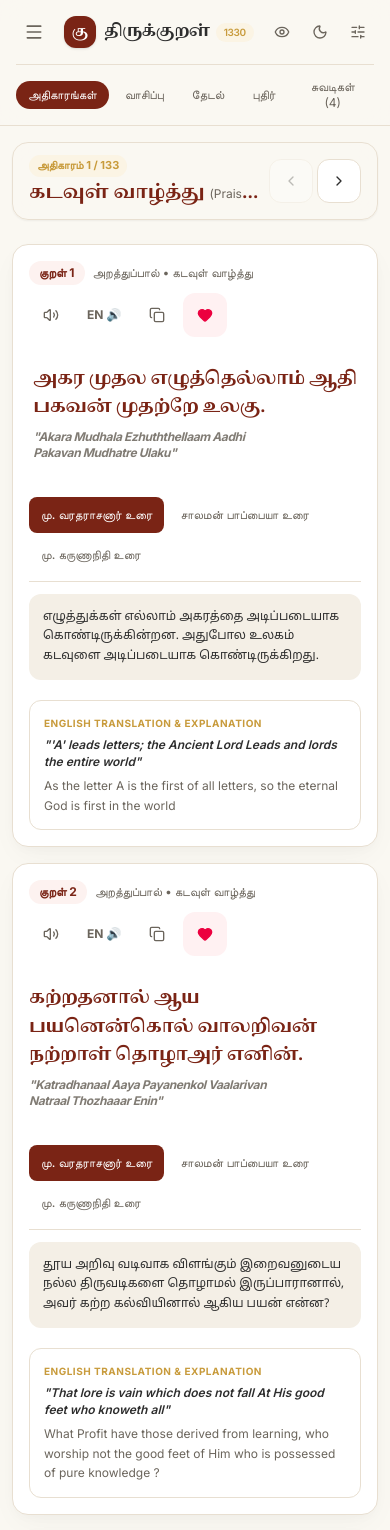
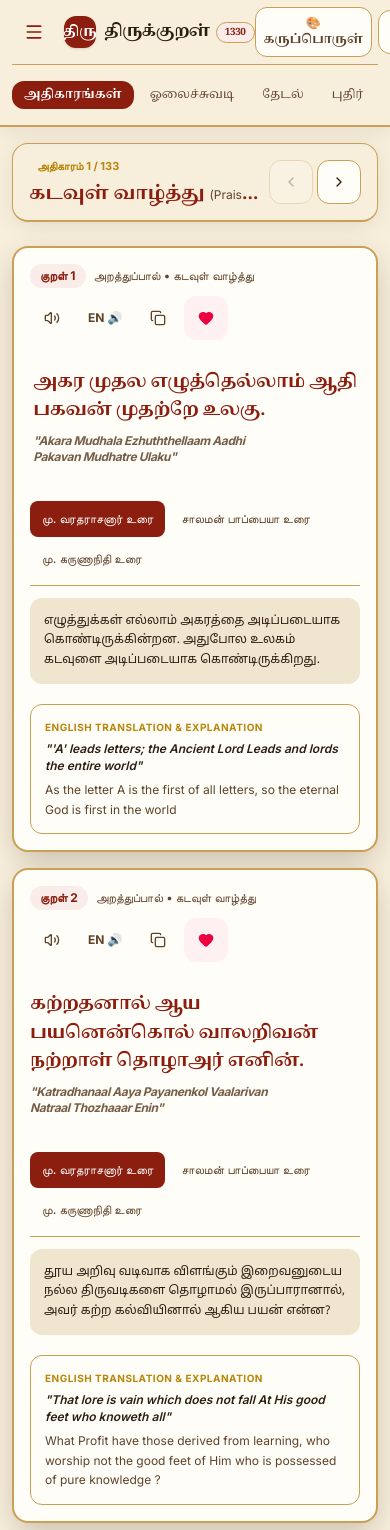
Before and after one commit to gagatech-57/KuralAram, a React (Vite) app: page / in a window 390 px wide. Shown: the top 1530 px of the page. Built offline with nearby package versions, Linux system fonts and the light colour scheme.

Commit message:
Restore rich Ancient Tamil Heritage theme and Palm Leaf manuscript styling

```diff
--- a/src/App.jsx
+++ b/src/App.jsx
@@ -11,9 +11,9 @@ import thirukuralData from './data/thirukural.json';
 
 export default function App() {
   const [activeTab, setActiveTab] = useState('explore'); // 'explore', 'palmleaf', 'search', 'quiz', 'bookmarks'
-  const [sidebarOpen, setSidebarOpen] = useState(() => window.innerWidth >= 768);
+  const [sidebarOpen, setSidebarOpen] = useState(() => window.innerWidth >= 1024);
   const [selectedChapterId, setSelectedChapterId] = useState(1);
-  const [darkMode, setDarkMode] = useState(false);
+  const [theme, setTheme] = useState('theme-parchment'); // 'theme-parchment', 'theme-palmleaf', 'theme-darktemple'
   const [fontSizeMultiplier, setFontSizeMultiplier] = useState(1.0);
   const [isZenMode, setIsZenMode] = useState(false);
   const [scrollProgress, setScrollProgress] = useState(0);
@@ -26,15 +26,6 @@ export default function App() {
       return [1, 2, 39, 109];
     }
   });
-
-  // Dark Mode Class Handler
-  useEffect(() => {
-    if (darkMode) {
-      document.documentElement.classList.add('dark');
-    } else {
-      document.documentElement.classList.remove('dark');
-    }
-  }, [darkMode]);
 
   // Bookmarks LocalStorage Sync
   useEffect(() => {
@@ -70,9 +61,9 @@ export default function App() {
   };
 
   return (
-    <div className="min-h-screen bg-[var(--bg-main)] text-[var(--text-main)] transition-colors duration-300">
+    <div className={`min-h-screen ${theme} bg-[var(--bg-main)] text-[var(--text-main)] transition-colors duration-400`}>
 
-      {/* Top Reading Scroll Progress Bar */}
+      {/* Top Scroll Progress Bar */}
       <div
         className="fixed top-0 left-0 h-1 bg-[var(--brand-primary)] z-50 transition-all duration-150"
         style={{ width: `${scrollProgress}%` }}
@@ -85,8 +76,8 @@ export default function App() {
           setActiveTab={setActiveTab}
           sidebarOpen={sidebarOpen}
           setSidebarOpen={setSidebarOpen}
-          darkMode={darkMode}
-          setDarkMode={setDarkMode}
+          theme={theme}
+          setTheme={setTheme}
           fontSizeMultiplier={fontSizeMultiplier}
           setFontSizeMultiplier={setFontSizeMultiplier}
           isZenMode={isZenMode}
@@ -99,16 +90,16 @@ export default function App() {
       {isZenMode && (
         <button
           onClick={() => setIsZenMode(false)}
-          className="fixed top-4 right-4 z-50 px-4 py-2 rounded-full bg-[var(--brand-primary)] text-white text-xs font-bold font-inter shadow-xl hover:opacity-90 transition-opacity"
+          className="fixed top-4 right-4 z-50 px-4 py-2 rounded-full bg-[var(--brand-primary)] text-white text-xs font-bold font-tamil-serif shadow-xl hover:opacity-90 transition-opacity"
         >
-          ✕ Exit Zen Focus Mode
+          ✕ Zen வாசிப்பை விலக்குக
         </button>
       )}
 
       {/* Main Layout (Left Collapsible Drawer + Central Reading Area) */}
       <div className="flex">
 
-        {/* Left Collapsible Chapters Drawer (Only shown when activeTab === 'explore' and not in Zen Mode) */}
+        {/* Left Collapsible Chapters Drawer */}
         {!isZenMode && activeTab === 'explore' && (
           <SidebarDrawer
             chapters={thirukuralData.chapters}
--- a/src/components/Navbar.jsx
+++ b/src/components/Navbar.jsx
@@ -1,8 +1,7 @@
 import React, { useState } from 'react';
 import {
   BookOpen, Search, Bookmark, Award, Feather,
-  Menu, Sun, Moon, Maximize, Minimize, Eye,
-  Type, SlidersHorizontal, ChevronRight, X
+  Menu, Maximize, Eye, SlidersHorizontal, X
 } from 'lucide-react';
 
 export default function Navbar({
@@ -10,8 +9,8 @@ export default function Navbar({
   setActiveTab,
   sidebarOpen,
   setSidebarOpen,
-  darkMode,
-  setDarkMode,
+  theme,
+  setTheme,
   fontSizeMultiplier,
   setFontSizeMultiplier,
   isZenMode,
@@ -31,18 +30,18 @@ export default function Navbar({
   };
 
   return (
-    <header className="sticky top-0 z-40 glass-header border-b border-[var(--border-color)] transition-all duration-300">
-      <div className="max-w-7xl mx-auto px-4 sm:px-6 lg:px-8">
+    <header className="sticky top-0 z-40 glass-header transition-all duration-300">
+      <div className="max-w-7xl mx-auto px-3 sm:px-6 lg:px-8">
         <div className="flex items-center justify-between h-16">
 
           {/* Left Side: Sidebar Toggle & Brand Title */}
-          <div className="flex items-center gap-3">
+          <div className="flex items-center gap-2 sm:gap-3">
             <button
               onClick={() => setSidebarOpen(!sidebarOpen)}
-              className="p-2 rounded-xl text-[var(--text-muted)] hover:text-[var(--text-main)] hover:bg-[var(--bg-surface)] transition-colors"
+              className="touch-target p-2 rounded-xl text-[var(--text-muted)] hover:text-[var(--text-main)] transition-colors"
               title={sidebarOpen ? "Collapse Chapters Sidebar" : "Open Chapters Sidebar"}
             >
-              <Menu className="w-5 h-5" />
+              <Menu className="w-5 h-5 text-[var(--brand-primary)]" />
             </button>
 
             <div
@@ -50,12 +49,12 @@ export default function Navbar({
               className="flex items-center gap-2 cursor-pointer group"
             >
               <span className="w-8 h-8 rounded-xl bg-[var(--brand-primary)] text-white font-bold font-tamil-serif flex items-center justify-center text-sm shadow-sm group-hover:scale-105 transition-transform">
-                கு
+                திரு
               </span>
               <div>
                 <h1 className="text-base sm:text-lg font-bold font-tamil-serif text-[var(--text-main)] tracking-tight flex items-center gap-1.5">
                   திருக்குறள்
-                  <span className="text-[10px] font-semibold px-2 py-0.5 rounded-full bg-[var(--brand-accent-light)] text-[var(--brand-accent)] font-inter">
+                  <span className="text-[10px] font-bold px-2 py-0.5 rounded-full bg-[var(--brand-primary-light)] text-[var(--brand-primary)] font-tamil-serif border border-[var(--bg-card-border)]">
                     1330
                   </span>
                 </h1>
@@ -63,12 +62,13 @@ export default function Navbar({
             </div>
           </div>
 
-          {/* Center: Modern Pill Buttons (Desktop) */}
-          <nav className="hidden md:flex items-center gap-1 bg-[var(--bg-surface)] p-1 rounded-full border border-[var(--border-color)]">
+          {/* Center: Ancient Navigation Pills (Desktop) */}
+          <nav className="hidden md:flex items-center gap-1.5 bg-[var(--bg-surface)] p-1 rounded-xl border border-[var(--bg-card-border)]">
             <button
               onClick={() => setActiveTab('explore')}
               className={`btn-pill ${activeTab === 'explore' ? 'btn-pill-active' : ''}`}
             >
+              <BookOpen className="w-3.5 h-3.5" />
               <span>அதிகாரங்கள்</span>
             </button>
 
@@ -76,7 +76,8 @@ export default function Navbar({
               onClick={() => setActiveTab('palmleaf')}
               className={`btn-pill ${activeTab === 'palmleaf' ? 'btn-pill-active' : ''}`}
             >
-              <span>வாசிப்பு</span>
+              <Feather className="w-3.5 h-3.5" />
+              <span>ஓலைச்சுவடி</span>
             </button>
 
             <button
@@ -109,43 +110,67 @@ export default function Navbar({
             </button>
           </nav>
 
-          {/* Right Side: Quick Settings & Customization */}
+          {/* Right Side: Theme Dropdown & Settings */}
           <div className="flex items-center gap-1.5">
 
-            {/* Reading Mode (Zen Mode) Button */}
+            {/* Theme Dropdown */}
+            <div className="relative group">
+              <button
+                className="touch-target p-2 rounded-xl text-[var(--text-muted)] hover:text-[var(--text-main)] transition-colors border border-[var(--bg-card-border)] bg-[var(--bg-card)] flex items-center gap-1 text-xs font-bold font-tamil-serif"
+                title="Change Ancient Theme"
+              >
+                <span>🎨 கருப்பொருள்</span>
+              </button>
+
+              <div className="absolute right-0 top-full mt-2 w-48 bg-[var(--bg-card)] border-2 border-[var(--bg-card-border)] rounded-xl shadow-2xl p-2 hidden group-hover:block z-50 animate-fade-in font-tamil-serif">
+                <p className="text-[11px] font-bold text-[var(--text-muted)] px-2 py-1 border-b border-[var(--bg-card-border)] mb-1">
+                  மரபு நிறங்கள் (Themes)
+                </p>
+                <button
+                  onClick={() => setTheme('theme-parchment')}
+                  className={`w-full text-left px-3 py-1.5 text-xs rounded-lg flex items-center justify-between ${theme === 'theme-parchment' ? 'bg-[var(--brand-primary)] text-white font-bold' : 'hover:bg-[var(--bg-surface)]'}`}
+                >
+                  <span>📜 பொன்னேடு (Parchment)</span>
+                </button>
+                <button
+                  onClick={() => setTheme('theme-palmleaf')}
+                  className={`w-full text-left px-3 py-1.5 text-xs rounded-lg flex items-center justify-between ${theme === 'theme-palmleaf' ? 'bg-[var(--brand-primary)] text-white font-bold' : 'hover:bg-[var(--bg-surface)]'}`}
+                >
+                  <span>🌿 ஏடு (Palm Leaf)</span>
+                </button>
+                <button
+                  onClick={() => setTheme('theme-darktemple')}
+                  className={`w-full text-left px-3 py-1.5 text-xs rounded-lg flex items-center justify-between ${theme === 'theme-darktemple' ? 'bg-[var(--brand-primary)] text-white font-bold' : 'hover:bg-[var(--bg-surface)]'}`}
+                >
+                  <span>🏛️ கோவில் காரிருள் (Dark)</span>
+                </button>
+              </div>
+            </div>
+
+            {/* Zen Mode Button */}
             <button
               onClick={() => setIsZenMode(!isZenMode)}
-              className={`p-2 rounded-xl transition-all ${isZenMode ? 'bg-[var(--brand-primary)] text-white' : 'text-[var(--text-muted)] hover:bg-[var(--bg-surface)] hover:text-[var(--text-main)]'}`}
+              className={`touch-target p-2 rounded-xl transition-all border border-[var(--bg-card-border)] ${isZenMode ? 'bg-[var(--brand-primary)] text-white' : 'text-[var(--text-muted)] bg-[var(--bg-card)] hover:text-[var(--text-main)]'}`}
               title="Zen Focus Reading Mode"
             >
               <Eye className="w-4 h-4" />
             </button>
 
-            {/* Dark Mode Toggle Button */}
-            <button
-              onClick={() => setDarkMode(!darkMode)}
-              className="p-2 rounded-xl text-[var(--text-muted)] hover:bg-[var(--bg-surface)] hover:text-[var(--text-main)] transition-colors"
-              title={darkMode ? "Switch to Light Mode" : "Switch to Dark Mode"}
-            >
-              {darkMode ? <Sun className="w-4 h-4 text-amber-400" /> : <Moon className="w-4 h-4" />}
-            </button>
-
-            {/* Typography & Settings Popover Toggle */}
+            {/* Settings Popover */}
             <div className="relative">
               <button
                 onClick={() => setShowSettings(!showSettings)}
-                className="p-2 rounded-xl text-[var(--text-muted)] hover:bg-[var(--bg-surface)] hover:text-[var(--text-main)] transition-colors"
-                title="Font size & settings"
+                className="touch-target p-2 rounded-xl text-[var(--text-muted)] border border-[var(--bg-card-border)] bg-[var(--bg-card)] hover:text-[var(--text-main)] transition-colors"
+                title="Font size & options"
               >
                 <SlidersHorizontal className="w-4 h-4" />
               </button>
 
-              {/* Settings Dropdown */}
               {showSettings && (
-                <div className="absolute right-0 top-full mt-2 w-64 bg-[var(--bg-card)] border border-[var(--border-color)] rounded-2xl shadow-2xl p-4 space-y-4 z-50 animate-fade-in">
-                  <div className="flex items-center justify-between border-b border-[var(--border-color)] pb-2">
-                    <span className="text-xs font-bold font-inter text-[var(--text-main)]">
-                      வாசிப்பு அமைப்புகள் (Reading Settings)
+                <div className="absolute right-0 top-full mt-2 w-64 bg-[var(--bg-card)] border-2 border-[var(--bg-card-border)] rounded-2xl shadow-2xl p-4 space-y-4 z-50 animate-fade-in font-tamil-serif">
+                  <div className="flex items-center justify-between border-b border-[var(--bg-card-border)] pb-2">
+                    <span className="text-xs font-bold text-[var(--text-main)]">
+                      வாசிப்பு அமைப்புகள்
                     </span>
                     <button
                       onClick={() => setShowSettings(false)}
@@ -157,15 +182,15 @@ export default function Navbar({
 
                   {/* Font Size Slider */}
                   <div className="space-y-2">
-                    <div className="flex items-center justify-between text-xs text-[var(--text-muted)] font-inter">
-                      <span className="flex items-center gap-1"><Type className="w-3.5 h-3.5" /> எழுத்து அளவு</span>
+                    <div className="flex items-center justify-between text-xs text-[var(--text-muted)]">
+                      <span>எழுத்து அளவு</span>
                       <span className="font-bold text-[var(--brand-primary)]">{Math.round(fontSizeMultiplier * 100)}%</span>
                     </div>
 
                     <div className="flex items-center gap-2">
                       <button
                         onClick={() => setFontSizeMultiplier((prev) => Math.max(0.85, prev - 0.1))}
-                        className="px-2 py-1 text-xs rounded-lg border border-[var(--border-color)] bg-[var(--bg-surface)] hover:bg-[var(--border-color)] font-bold"
+                        className="px-2 py-1 text-xs rounded-lg border border-[var(--bg-card-border)] bg-[var(--bg-surface)] hover:bg-[var(--bg-card-border)] font-bold"
                       >
                         A-
                       </button>
@@ -182,7 +207,7 @@ export default function Navbar({
 
                       <button
                         onClick={() => setFontSizeMultiplier((prev) => Math.min(1.4, prev + 0.1))}
-                        className="px-2 py-1 text-xs rounded-lg border border-[var(--border-color)] bg-[var(--bg-surface)] hover:bg-[var(--border-color)] font-bold"
+                        className="px-2 py-1 text-xs rounded-lg border border-[var(--bg-card-border)] bg-[var(--bg-surface)] hover:bg-[var(--bg-card-border)] font-bold"
                       >
                         A+
                       </button>
@@ -190,11 +215,11 @@ export default function Navbar({
                   </div>
 
                   {/* Fullscreen Toggle */}
-                  <div className="pt-2 border-t border-[var(--border-color)] flex items-center justify-between">
-                    <span className="text-xs font-medium text-[var(--text-muted)]">முழுத்திரை (Fullscreen)</span>
+                  <div className="pt-2 border-t border-[var(--bg-card-border)] flex items-center justify-between text-xs">
+                    <span className="font-medium text-[var(--text-muted)]">முழுத்திரை</span>
                     <button
                       onClick={toggleFullscreen}
-                      className="p-1.5 rounded-lg bg-[var(--bg-surface)] hover:bg-[var(--border-color)] text-[var(--text-main)]"
+                      className="p-1.5 rounded-lg bg-[var(--bg-surface)] hover:bg-[var(--bg-card-border)] text-[var(--text-main)]"
                     >
                       <Maximize className="w-3.5 h-3.5" />
                     </button>
@@ -208,34 +233,34 @@ export default function Navbar({
         </div>
 
         {/* Mobile Navigation Pills */}
-        <div className="flex md:hidden items-center justify-around py-2 border-t border-[var(--border-color)] text-xs gap-1">
+        <div className="flex md:hidden items-center justify-around py-2 border-t border-[var(--bg-card-border)] text-xs gap-1 font-tamil-serif overflow-x-auto">
           <button
             onClick={() => setActiveTab('explore')}
-            className={`px-3 py-1.5 rounded-full ${activeTab === 'explore' ? 'bg-[var(--brand-primary)] text-white font-medium' : 'text-[var(--text-muted)]'}`}
+            className={`px-3 py-1.5 rounded-xl ${activeTab === 'explore' ? 'bg-[var(--brand-primary)] text-white font-bold' : 'text-[var(--text-muted)]'}`}
           >
             அதிகாரங்கள்
           </button>
           <button
             onClick={() => setActiveTab('palmleaf')}
-            className={`px-3 py-1.5 rounded-full ${activeTab === 'palmleaf' ? 'bg-[var(--brand-primary)] text-white font-medium' : 'text-[var(--text-muted)]'}`}
+            className={`px-3 py-1.5 rounded-xl ${activeTab === 'palmleaf' ? 'bg-[var(--brand-primary)] text-white font-bold' : 'text-[var(--text-muted)]'}`}
           >
-            வாசிப்பு
+            ஓலைச்சுவடி
           </button>
           <button
             onClick={() => setActiveTab('search')}
-            className={`px-3 py-1.5 rounded-full ${activeTab === 'search' ? 'bg-[var(--brand-primary)] text-white font-medium' : 'text-[var(--text-muted)]'}`}
+            className={`px-3 py-1.5 rounded-xl ${activeTab === 'search' ? 'bg-[var(--brand-primary)] text-white font-bold' : 'text-[var(--text-muted)]'}`}
           >
             தேடல்
           </button>
           <button
             onClick={() => setActiveTab('quiz')}
-            className={`px-3 py-1.5 rounded-full ${activeTab === 'quiz' ? 'bg-[var(--brand-primary)] text-white font-medium' : 'text-[var(--text-muted)]'}`}
+            className={`px-3 py-1.5 rounded-xl ${activeTab === 'quiz' ? 'bg-[var(--brand-primary)] text-white font-bold' : 'text-[var(--text-muted)]'}`}
           >
             புதிர்
           </button>
           <button
             onClick={() => setActiveTab('bookmarks')}
-            className={`px-3 py-1.5 rounded-full ${activeTab === 'bookmarks' ? 'bg-[var(--brand-primary)] text-white font-medium' : 'text-[var(--text-muted)]'}`}
+            className={`px-3 py-1.5 rounded-xl ${activeTab === 'bookmarks' ? 'bg-[var(--brand-primary)] text-white font-bold' : 'text-[var(--text-muted)]'}`}
           >
             சுவடிகள் ({bookmarkCount})
           </button>
--- a/src/index.css
+++ b/src/index.css
@@ -1,52 +1,58 @@
 @import "tailwindcss";
 
+/* Ancient Tamil Heritage CSS Design System */
 @layer base {
   :root {
     --font-tamil-serif: 'Noto Serif Tamil', Georgia, serif;
-    --font-tamil-sans: 'Noto Sans Tamil', sans-serif;
-    --font-inter: 'Inter', system-ui, -apple-system, sans-serif;
+    --font-tamil-sans: 'Anek Tamil', 'Noto Sans Tamil', sans-serif;
+    --font-english-serif: 'Playfair Display', 'Georgia', serif;
+    --font-inter: 'Inter', system-ui, sans-serif;
 
-    /* Light Theme Palette (Apple Books / Notion Warm Ivory) */
-    --bg-main: #FAF8F2;
-    --bg-card: #FFFFFF;
-    --bg-card-hover: #FCFBF7;
-    --bg-surface: #F4EFE6;
-    --border-color: #E8DFD1;
-    --border-subtle: #F0EAEE;
-
-    --text-main: #2D2D2D;
-    --text-muted: #6B655C;
-    --text-light: #9B9488;
-
-    --brand-primary: #7A2415;
-    --brand-primary-light: #FDF2F0;
-    --brand-accent: #C89B3C;
-    --brand-accent-light: #FBF4E4;
-
-    --shadow-soft: 0 10px 30px -5px rgba(0, 0, 0, 0.04), 0 4px 12px -2px rgba(0, 0, 0, 0.025);
-    --shadow-hover: 0 20px 40px -10px rgba(122, 36, 21, 0.08), 0 8px 16px -4px rgba(0, 0, 0, 0.04);
+    /* Default Theme - Golden Parchment (பொன்னேடு) */
+    --bg-main: #F7EEDB;
+    --bg-card: #FFFDF7;
+    --bg-card-border: #C9A054;
+    --bg-surface: #F0E5CE;
+    --text-main: #2C1D11;
+    --text-muted: #5E432B;
+    --text-accent: #8B1E0F;
+    --brand-primary: #8B1E0F;
+    --brand-accent: #B8860B;
+    --brand-primary-light: #F9ECE9;
+    --border-color: #C9A054;
+    --shadow-soft: 0 10px 30px -5px rgba(61, 38, 18, 0.2);
   }
 
-  .dark {
-    /* Dark Theme Palette (Kindle Oasis Warm Dark Mode) */
-    --bg-main: #141210;
-    --bg-card: #1E1B18;
-    --bg-card-hover: #26221E;
-    --bg-surface: #292420;
-    --border-color: #332D27;
-    --border-subtle: #292420;
+  .theme-palmleaf {
+    /* Ancient Palm Leaf (ஏடு) */
+    --bg-main: #1E281C;
+    --bg-card: #2A3627;
+    --bg-card-border: #5A754E;
+    --bg-surface: #354432;
+    --text-main: #F0E6C8;
+    --text-muted: #B5C7A3;
+    --text-accent: #E5B869;
+    --brand-primary: #E5B869;
+    --brand-accent: #D4AF37;
+    --brand-primary-light: #2D3A29;
+    --border-color: #5A754E;
+    --shadow-soft: 0 10px 30px -5px rgba(0, 0, 0, 0.5);
+  }
 
-    --text-main: #E6E1DA;
-    --text-muted: #A39B90;
-    --text-light: #6E675E;
-
-    --brand-primary: #E58A7B;
-    --brand-primary-light: #2D1B18;
-    --brand-accent: #E5B759;
-    --brand-accent-light: #2D2517;
-
-    --shadow-soft: 0 10px 30px -5px rgba(0, 0, 0, 0.5);
-    --shadow-hover: 0 20px 40px -10px rgba(0, 0, 0, 0.7);
+  .theme-darktemple {
+    /* Temple Dark (கோவில் காரிருள்) */
+    --bg-main: #14110F;
+    --bg-card: #1E1915;
+    --bg-card-border: #75552B;
+    --bg-surface: #28221D;
+    --text-main: #E6D3B3;
+    --text-muted: #A89476;
+    --text-accent: #E5A93B;
+    --brand-primary: #E5A93B;
+    --brand-accent: #D4AF37;
+    --brand-primary-light: #2B2117;
+    --border-color: #75552B;
+    --shadow-soft: 0 10px 30px -5px rgba(0, 0, 0, 0.6);
   }
 }
 
@@ -59,13 +65,16 @@ html, body {
 body {
   background-color: var(--bg-main);
   color: var(--text-main);
-  font-family: var(--font-inter);
+  font-family: var(--font-tamil-sans);
   line-height: 1.6;
   min-height: 100vh;
   min-height: 100dvh;
-  transition: background-color 0.3s ease, color 0.3s ease;
+  transition: background-color 0.4s ease, color 0.4s ease;
+  background-image:
+    radial-gradient(rgba(140, 83, 27, 0.08) 1px, transparent 1px),
+    linear-gradient(to bottom, rgba(0,0,0,0.02), rgba(0,0,0,0.06));
+  background-size: 24px 24px, 100% 100%;
   -webkit-font-smoothing: antialiased;
-  -webkit-tap-highlight-color: transparent;
 }
 
 /* Custom Fonts Helper Classes */
@@ -81,18 +90,14 @@ body {
   font-family: var(--font-inter);
 }
 
-/* Glassmorphism Header */
+/* Glassmorphism / Parchment Header */
 .glass-header {
-  background-color: rgba(250, 248, 242, 0.88);
-  backdrop-filter: blur(12px);
-  -webkit-backdrop-filter: blur(12px);
+  background-color: var(--bg-main);
+  border-bottom: 2px solid var(--bg-card-border);
+  box-shadow: 0 4px 20px rgba(0, 0, 0, 0.08);
 }
 
-.dark .glass-header {
-  background-color: rgba(20, 18, 16, 0.88);
-}
-
-/* Touch Friendly Target Utility */
+/* Touch Target Utility */
 .touch-target {
   min-height: 44px;
   min-width: 44px;
@@ -101,90 +106,95 @@ body {
   justify-content: center;
 }
 
-/* Card Styling */
-.card-modern {
+/* Palm Leaf Manuscript (ஓலைச்சுவடி) Card Styling */
+.card-modern, .oolai-chuvadi {
   background-color: var(--bg-card);
-  border: 1px solid var(--border-color);
-  border-radius: clamp(16px, 3vw, 24px);
-  box-shadow: var(--shadow-soft);
-  transition: all 0.3s cubic-bezier(0.16, 1, 0.3, 1);
+  border: 2px solid var(--bg-card-border);
+  border-radius: 16px;
+  position: relative;
+  box-shadow: 0 10px 30px -5px rgba(45, 25, 10, 0.25);
+  transition: all 0.3s ease;
+  overflow: hidden;
 }
 
-.card-modern:hover {
-  box-shadow: var(--shadow-hover);
-  border-color: var(--brand-accent);
+.oolai-chuvadi::before, .oolai-chuvadi::after {
+  content: '';
+  position: absolute;
+  top: 50%;
+  transform: translateY(-50%);
+  width: 14px;
+  height: 14px;
+  background: var(--bg-main);
+  border: 2.5px solid var(--bg-card-border);
+  border-radius: 50%;
+  box-shadow: inset 0 2px 4px rgba(0,0,0,0.3);
+  z-index: 10;
 }
 
-/* Pill Button Styling */
-.btn-pill {
-  border-radius: 9999px;
+.oolai-chuvadi::before {
+  left: 12px;
+}
+
+.oolai-chuvadi::after {
+  right: 12px;
+}
+
+/* Antique Buttons */
+.btn-antique, .btn-pill {
+  background: linear-gradient(135deg, var(--bg-card), var(--bg-surface));
+  border: 1.5px solid var(--bg-card-border);
+  color: var(--text-main);
   padding: 0.5rem 1rem;
-  font-size: clamp(0.75rem, 2vw, 0.875rem);
-  font-weight: 500;
+  border-radius: 10px;
+  font-family: var(--font-tamil-serif);
+  font-weight: 600;
+  cursor: pointer;
   display: inline-flex;
   align-items: center;
   justify-content: center;
   gap: 0.4rem;
-  min-height: 40px;
-  transition: all 0.2s cubic-bezier(0.16, 1, 0.3, 1);
-  background-color: transparent;
-  color: var(--text-muted);
-  border: 1px solid transparent;
-  cursor: pointer;
-  white-space: nowrap;
+  transition: all 0.2s ease;
+  box-shadow: 0 2px 6px rgba(0, 0, 0, 0.08);
 }
 
-.btn-pill:hover {
-  background-color: var(--bg-surface);
-  color: var(--text-main);
+.btn-antique:hover, .btn-pill:hover {
+  background: var(--brand-accent);
+  color: #FFFFFF;
+  border-color: var(--brand-accent);
+  transform: translateY(-1px);
 }
 
-.btn-pill-active {
-  background-color: var(--brand-primary);
+.btn-antique-active, .btn-pill-active {
+  background: var(--brand-primary) !important;
   color: #FFFFFF !important;
-  box-shadow: 0 4px 12px rgba(122, 36, 21, 0.2);
+  border-color: var(--brand-primary) !important;
 }
 
-/* Fluid Typography for Tamil Kural Lines */
-.fluid-kural-text {
-  font-size: clamp(1.1rem, 3.8vw, 2.15rem);
-  line-height: 1.6;
-}
-
-/* Slim Minimal Scrollbar */
+/* Slim Scrollbar */
 ::-webkit-scrollbar {
-  width: 5px;
-  height: 5px;
+  width: 8px;
+  height: 8px;
 }
 
 ::-webkit-scrollbar-track {
-  background: transparent;
+  background: var(--bg-main);
 }
 
 ::-webkit-scrollbar-thumb {
-  background: var(--border-color);
+  background: var(--bg-card-border);
   border-radius: 9999px;
+  border: 2px solid var(--bg-main);
 }
 
 ::-webkit-scrollbar-thumb:hover {
   background: var(--brand-accent);
 }
 
-/* Animation utilities */
 @keyframes fadeIn {
   from { opacity: 0; transform: translateY(6px); }
   to { opacity: 1; transform: translateY(0); }
 }
 
 .animate-fade-in {
-  animation: fadeIn 0.3s cubic-bezier(0.16, 1, 0.3, 1) forwards;
+  animation: fadeIn 0.3s ease forwards;
 }
-
-@keyframes pulseGlow {
-  0%, 100% { transform: scale(1); }
-  50% { transform: scale(1.15); }
-}
-
-.animate-pulse-glow {
-  animation: pulseGlow 0.35s cubic-bezier(0.16, 1, 0.3, 1);
-}
```
